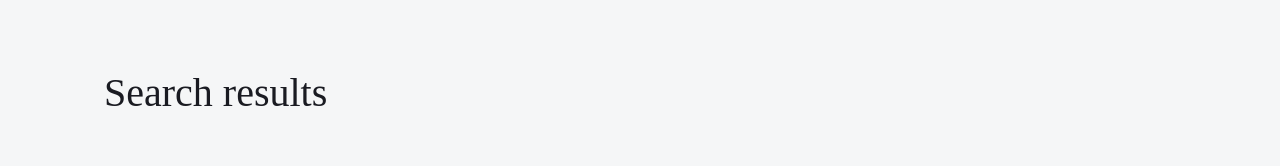
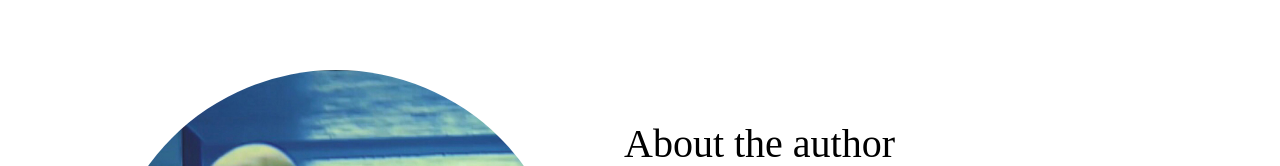
Before and after one commit to KRMalaGrino/finalProject-FrontEnd, a React (Vite) app: page / in a window 1280 px wide. Shown: the part 586-752 px from the top of the page. Built offline with nearby package versions, Linux system fonts and the light colour scheme; a web font is replaced by a local one.

Commit message:
news results hidden unless searching something

```diff
--- a/src/components/App.jsx
+++ b/src/components/App.jsx
@@ -204,10 +204,12 @@ function App() {
             path="/"
             element={
               <>
-                <Main
-                  articles={articles}
-                  handleArticleBookmark={handleArticleBookmark}
-                />
+                {articles.length > 0 && (
+                  <Main
+                    articles={articles}
+                    handleArticleBookmark={handleArticleBookmark}
+                  />
+                )}
                 <About />
               </>
             }
```
